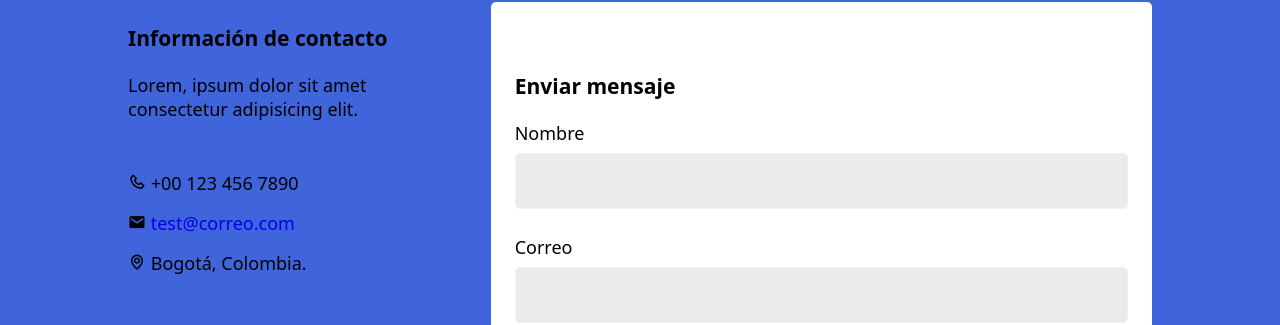
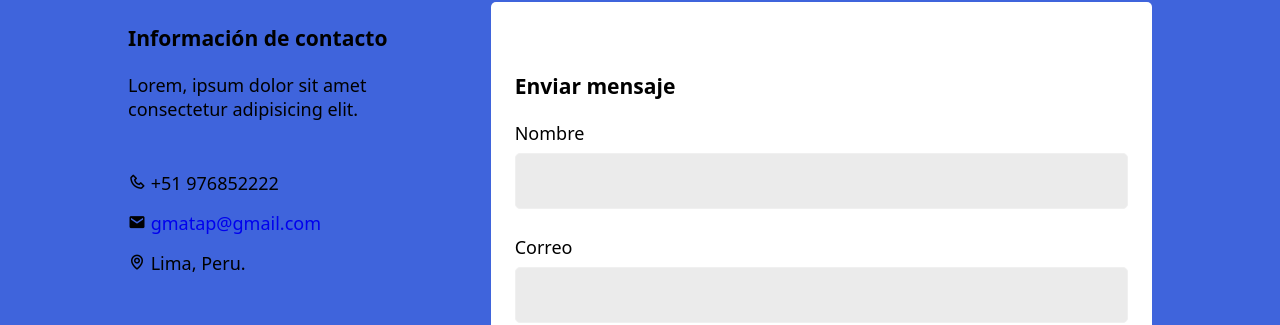
Before and after one commit to xkeaton/portafoliogmt, a plain HTML site: page index.html in a window 1280 px wide. Shown: the part 3467-3792 px from the top of the page. Drawn offline with nearby package versions, Linux system fonts and the light colour scheme.

Commit message:
second commit

```diff
--- a/index.html
+++ b/index.html
@@ -217,7 +217,7 @@
               <i class='bx bx-phone'></i>
 
               <span class="contact__info-nomber">
-                +00 123 456 7890
+                +51 976852222
               </span>
             </div>
 
@@ -226,7 +226,7 @@
 
               <span class="contact__info-mail">
                 <a href="mailto:test@correo.com">
-                  test@correo.com
+                  gmatap@gmail.com
                 </a>
               </span>
             </div>
@@ -235,7 +235,7 @@
               <i class='bx bx-map'></i>
 
               <span class="contact__info-map">
-                Bogotá, Colombia.
+                Lima, Peru.
               </span>
             </div>
           </address>
```
